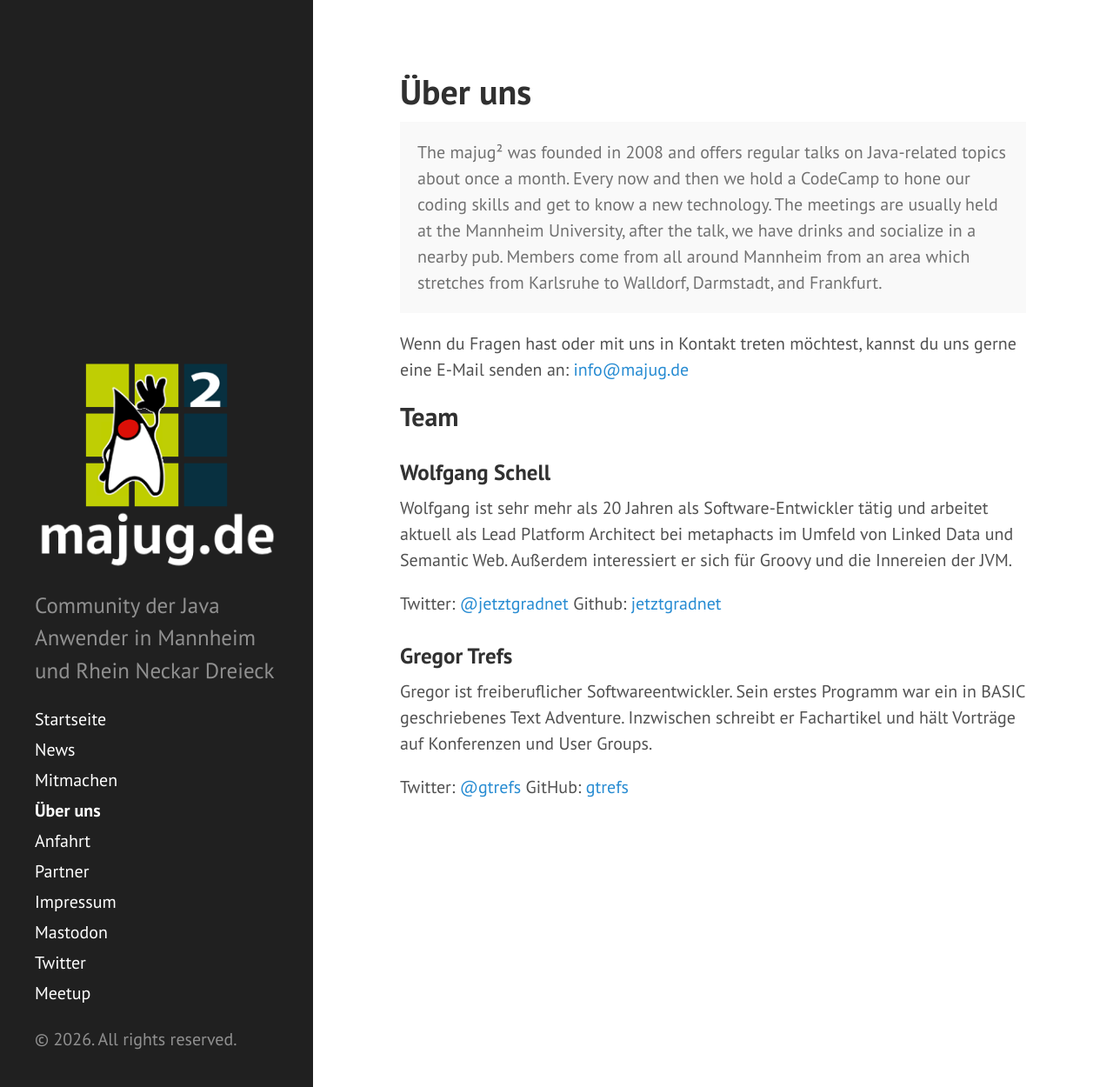
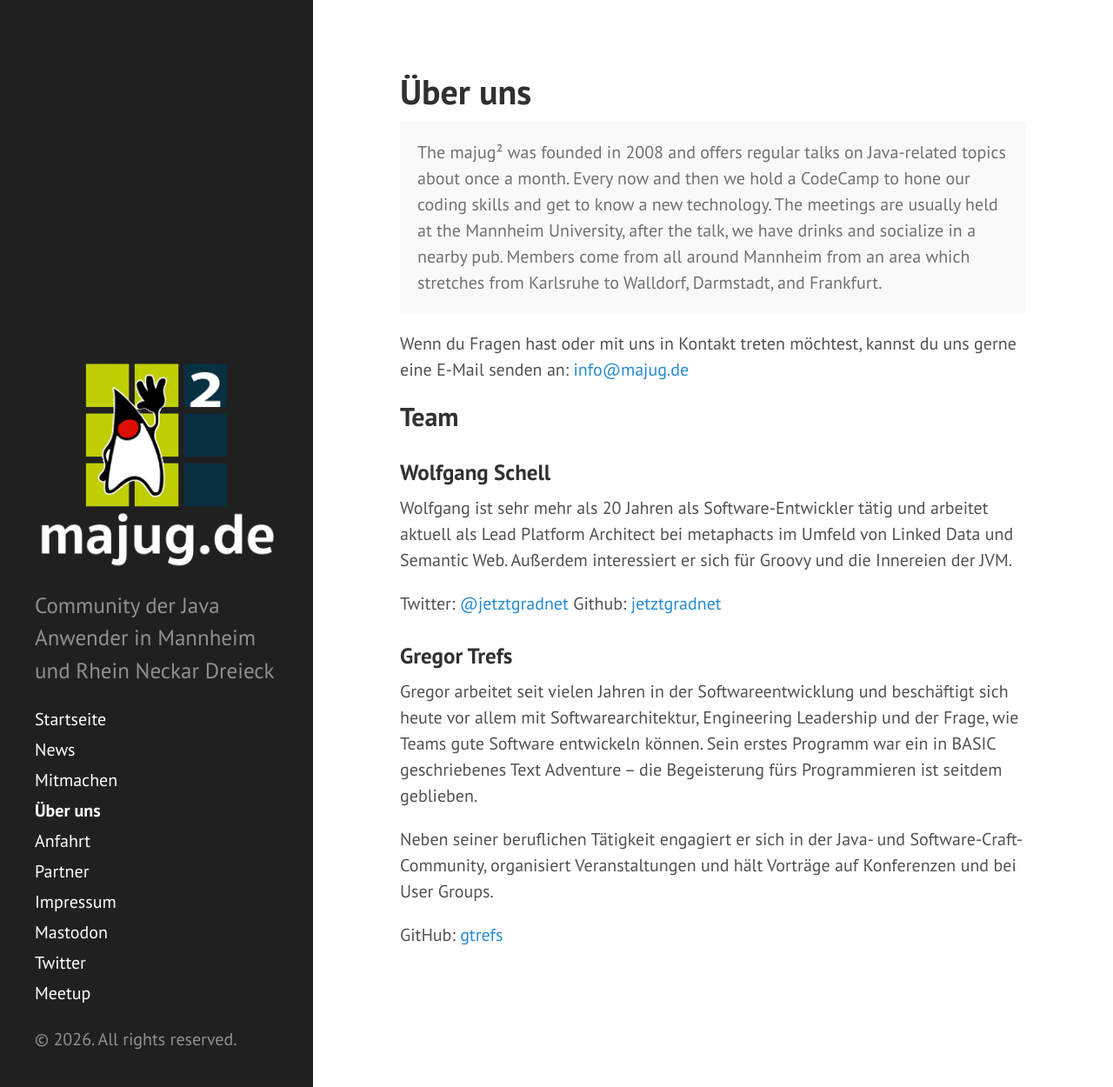
Before and after one commit to majug/majug.github.io, a Jekyll site: the page built from about.md, in a window 1280 px wide and 1250 px high. Shown: the whole window at 87% size. Built offline with Jekyll 4.4.1, drawn with Linux system fonts in a browser that asks for light colours.

Commit message:
Updated about

```diff
--- a/about.md
+++ b/about.md
@@ -21,7 +21,8 @@ Twitter: [@jetztgradnet](https://twitter.com/jetztgradnet)
 Github: [jetztgradnet](https://github.com/jetztgradnet/)
 
 ### Gregor Trefs
-Gregor ist freiberuflicher Softwareentwickler. Sein erstes Programm war ein in BASIC geschriebenes Text Adventure. Inzwischen schreibt er Fachartikel und hält Vorträge auf Konferenzen und User Groups.
+Gregor arbeitet seit vielen Jahren in der Softwareentwicklung und beschäftigt sich heute vor allem mit Softwarearchitektur, Engineering Leadership und der Frage, wie Teams gute Software entwickeln können. Sein erstes Programm war ein in BASIC geschriebenes Text Adventure – die Begeisterung fürs Programmieren ist seitdem geblieben.
 
-Twitter: [@gtrefs](https://twitter.com/gtrefs)
+Neben seiner beruflichen Tätigkeit engagiert er sich in der Java- und Software-Craft-Community, organisiert Veranstaltungen und hält Vorträge auf Konferenzen und bei User Groups.
+
 GitHub: [gtrefs](https://github.com/gtrefs)
```
